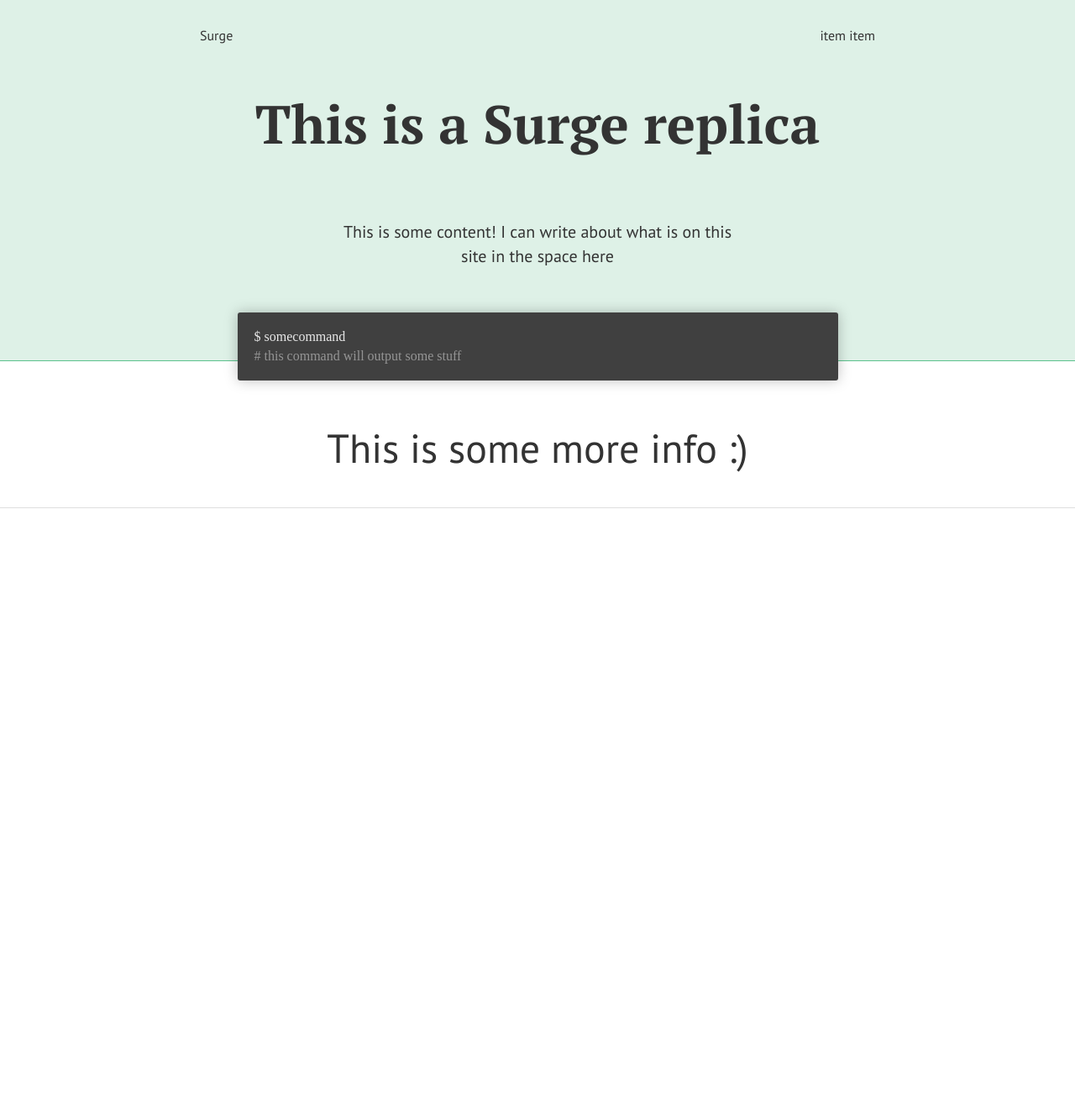
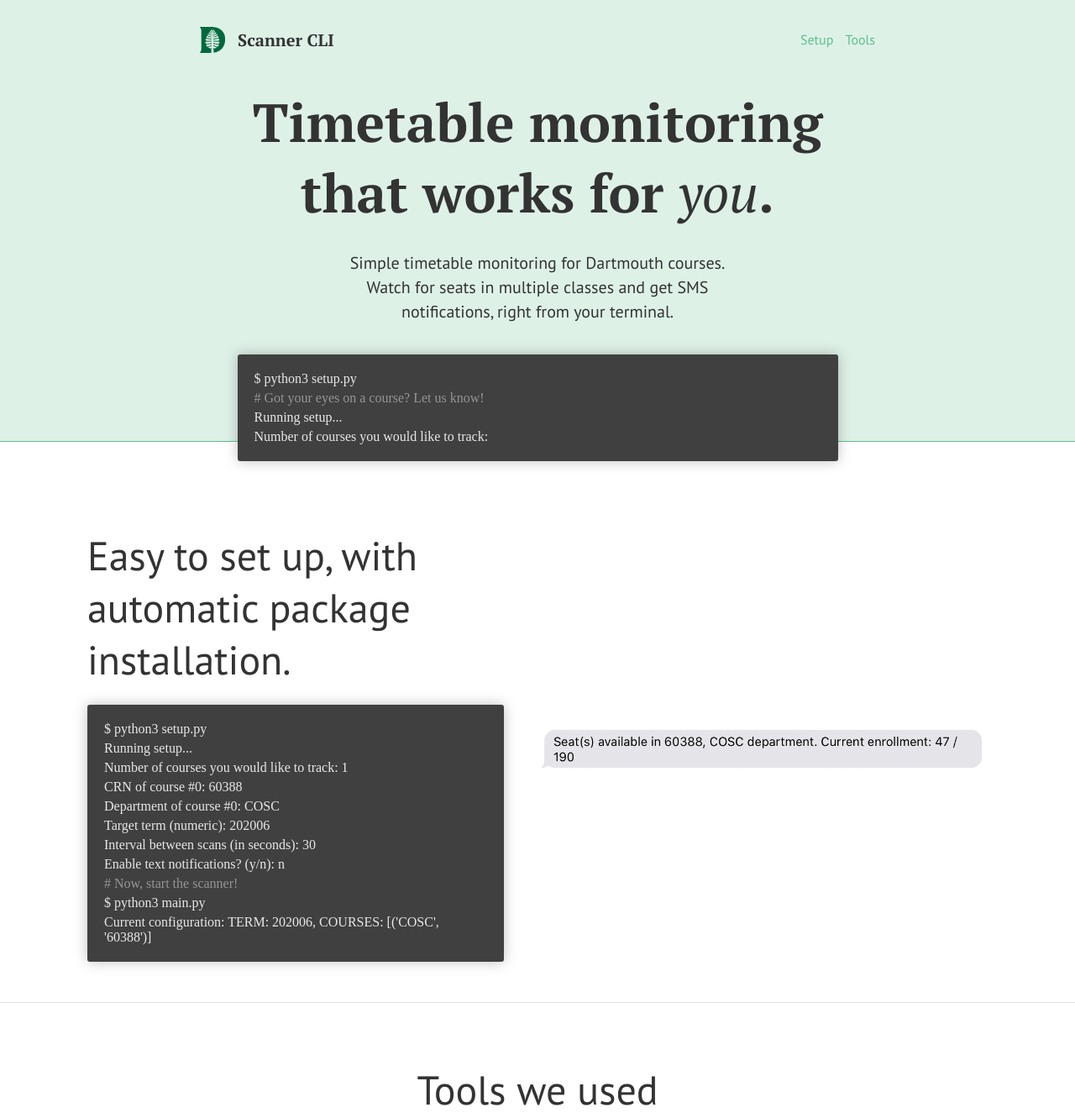
Before and after one commit to dartmouth-cs52-20X/lab1-landingpage-jaismith, a plain HTML site: page index.html in a window 1280 px wide. Shown: the top 1331 px of the page at 84% size. Before the commit the page ends 800 px from the top, so only its background shows below. Drawn offline with Linux system fonts and the light colour scheme; a web font is replaced by a local one.

Commit message:
added basic animations and added in content

```diff
--- a/index.html
+++ b/index.html
@@ -3,42 +3,101 @@
   <head>
     <link rel="stylesheet" href="./stylesheet.css" />
     <title>
-      surge styling clone
+      Timetable Scanner CLI
     </title>
   </head>
   <body>
     <section class="highlight">
       <div class="nav">
+        <div class="nav-left">
+          <img class="logo" src="./media/dpine.png" />
           <span>
-          Surge
+            Scanner CLI
+          </span>
+        </div>
+        <div class="nav-right">
+          <a href="#setup">
+            Setup
+          </a>
+          <a>
+            Tools
+          </a>
+        </div>
+      </div>
+      <h1 class="serif medium">
+        Timetable monitoring that works for <i>you</i>.
+      </h1>
+      <p class="small">
+        Simple timetable monitoring for Dartmouth courses. Watch for seats in multiple classes and get SMS notifications, right from your terminal.
+      </p>
+      <div class="code overflow">
+        <span class="command type">
+          python3 setup.py
+        </span>
+        <div class="fade-in">
+          <span class="comment fade-in">
+          Got your eyes on a course? Let us know!
           </span>
           <span>
-          <span>
-            item
+            Running setup...
           </span>
           <span>
-            item
-          </span>
+            Number of courses you would like to track:
           </span>
         </div>
-      <h1 class="serif">
-        This is a Surge replica
-      </h1>
-      <p class="small">
-        This is some content! I can write about what is on this site in the space here
-      </p>
+
+      </div>
+    </section>
+    <section class="split" id="setup">
+      <div class="row">
+        <div class="split-left">
+          <h2>
+            Easy to set up, with automatic package installation.
+          </h2>
           <div class="code">
             <span class="command">
-          somecommand
+              python3 setup.py
+            </span>
+            <span>
+              Running setup...
+            </span>
+            <span>
+              Number of courses you would like to track: 1
+            </span>
+            <span>
+              CRN of course #0: 60388
+            </span>
+            <span>
+              Department of course #0: COSC
+            </span>
+            <span>
+              Target term (numeric): 202006
+            </span>
+            <span>
+              Interval between scans (in seconds): 30
+            </span>
+            <span>
+              Enable text notifications? (y/n): n
             </span>
             <span class="comment">
-          this command will output some stuff
+              Now, start the scanner!
             </span>
+            <span class="command">
+              python3 main.py
+            </span>
+            <span>
+              Current configuration: TERM: 202006, COURSES: [('COSC', '60388')]
+            </span>
+          </div>
+        </div>
+        <div class="split-right">
+          <img class="message" src="./media/message.png" />
+        </div>
       </div>
     </section>
     <section>
       <h2>
-        This is some more info :)
+        Tools we used
       </h2>
     </section>
   </body>
--- a/stylesheet.css
+++ b/stylesheet.css
@@ -25,6 +25,7 @@ html {
   font-family: var(--font-sans-serif), sans-serif;
   color: var(--content-color);
   text-align: center;
+  scroll-behavior: smooth;
 }
 
 body {
@@ -34,6 +35,11 @@ body {
 h1 {
   font-size: 4rem;
   font-weight: 800;
+  margin: 0.5rem 0 .5rem 0;
+}
+
+h1 i {
+  font-weight: 400;
 }
 
 h2 {
@@ -44,6 +50,7 @@ h2 {
 p {
   line-height: 1.45;
   font-size: 1.25em;
+  font-weight: 400;
 }
 
 section {
@@ -62,6 +69,17 @@ section.highlight {
   border-bottom-color: var(--border-highlight-color);
 }
 
+a {
+  color: #5CC18D;
+  transition: color 0.3s;
+  cursor: default;
+  text-decoration: none;
+}
+
+a:hover {
+  color: var(--content-color);
+}
+
 /* * GENERAL CLASSES */
 
 .mono {
@@ -76,18 +94,53 @@ section.highlight {
   font-family: var(--font-mono);
   box-shadow: rgba(0, 0, 0, 0.25) 0px 0px 1em;
   background: rgb(64, 64, 64);
-  padding: 1.25rem;
+  padding: calc(1.25rem - 5px) 1.25rem 1.25rem 1.25rem;
   border-radius: 3px;
   width: 675px;
-  margin: 2rem 0 -1.5rem 0;
+  margin: 2rem 0 2rem 0;
   color: var(--content-color-inverted);
   display: flex;
   flex-direction: column;
   text-align: left;
+  transform: translateY(-1rem);
+  transition: transform 0.6s ease-out;
 }
 
-.code span:nth-child(n + 2) {
+.code span {
   margin-top: 5px;
+}
+
+.code.overflow {
+  margin-bottom: -2.5rem;
+}
+
+/* based on https://css-tricks.com/snippets/css/typewriter-effect/ */
+.code span.type {
+  width: 0;
+  overflow: hidden;
+  white-space: nowrap;
+  animation: typing 3.5s steps(60, end);
+  animation-delay: 0.6s;
+  animation-fill-mode: forwards;
+}
+
+@keyframes typing {
+  from { width: 0 }
+  to { width: 100% }
+}
+
+.code div.fade-in {
+  display: flex;
+  flex-direction: column;
+  opacity: 0;
+  animation: fade-in 0.5s;
+  animation-delay: calc(0.75s + 1.5s);
+  animation-fill-mode: forwards;
+}
+
+@keyframes fade-in {
+  from { opacity: 0 }
+  to { opacity: 1 }
 }
 
 .command:before {
@@ -114,6 +167,11 @@ section.highlight {
   width: var(--section-full-width);
 }
 
+.row {
+  display: flex;
+  align-items: stretch;
+}
+
 /* * SECTION-SPECIFIC CLASSES */
 
 .nav {
@@ -121,12 +179,49 @@ section.highlight {
   justify-content: space-between;
   align-items: center;
   width: var(--section-medium-width);
+  margin-bottom: 2rem;
 }
 
-.nav-left:nth-child(n + 1) {
-  margin-left: 20px;
+.nav-left {
+  display: flex;
+  align-items: center;
+  font-family: var(--font-serif);
+  font-weight: 800;
+  font-size: 1.25em;
 }
 
-.nav-right:nth-last-child(n + 1) {
-  margin-right: 20px;
+.nav-left :nth-child(n + 2) {
+  margin-left: 15px;
 }
+
+.nav-right :nth-last-child(n + 2) {
+  margin-right: 10px;
+}
+
+.logo {
+  width: 1.5em;
+}
+
+.split {
+  text-align: left;
+  margin-top: 2rem;
+}
+
+.split .code {
+  width: 85%;
+}
+
+.split-left {
+  width: 50%;
+}
+
+.split-right {
+  width: 50%;
+  display: flex;
+  flex-direction: column;
+  justify-content: center;
+}
+
+.message {
+  width: 100%;
+}
```
Also changed, not shown: media/dpine.png (added), media/message.png (added), media/python.png (added). Lines whose indentation alone changed are shown as unchanged.
